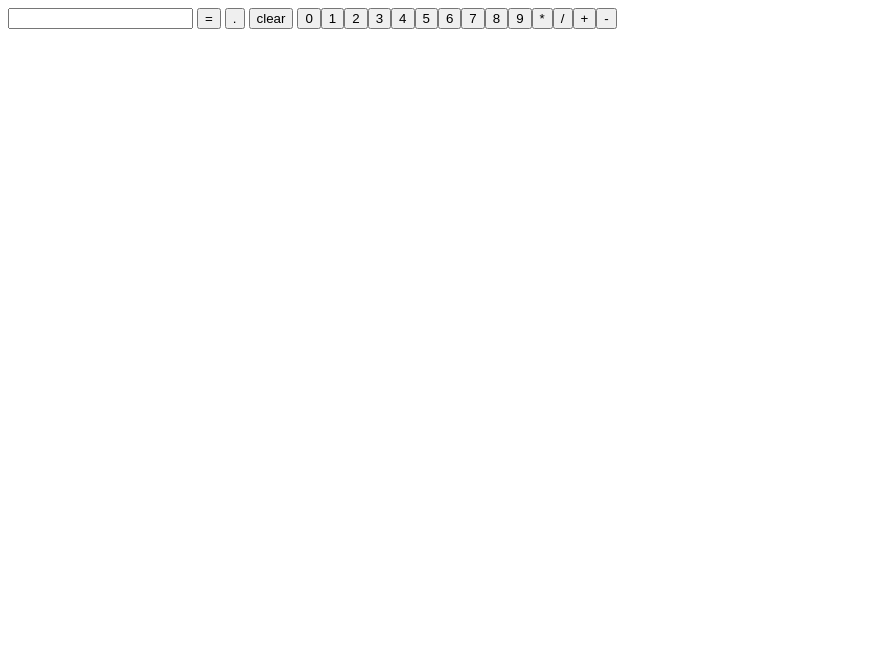
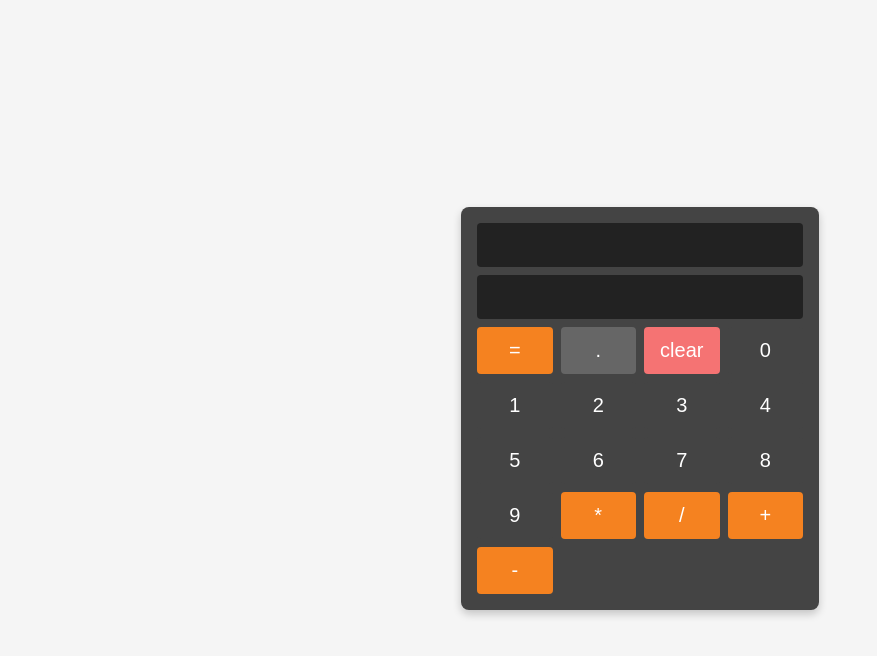
Before and after one commit to anne-alt/calculator, a plain HTML site: page index.html in a window 1280 px wide. Both pictures are taken after a click on the button "clear". Shown: the whole page, without its empty margins (0-877 px from the left). Drawn offline with Linux system fonts and the light colour scheme.

Commit message:
calculator works

```diff
--- a/index.html
+++ b/index.html
@@ -9,23 +9,23 @@
 <body>
     <div id="container">
 
-        <input id="inputs" >
+        <input id="inputs"  readonly>
+        <input id="results" readonly >
 
         <button class="equals">=</button>
-        <button> . </button>
-        <button>clear</button>
+        <button class="point"> . </button>
+        <button class="clear">clear</button>
 
     </div>
 
     <script>
-
-
         document.addEventListener('DOMContentLoaded', () => {
 
-            const inputs = document.getElementById("inputs")
-
-
-            const container = document.getElementById("container")
+            const inputs = document.getElementById("inputs");
+            const results = document.getElementById("results");
+            const container = document.getElementById("container");
+            let expression = '';
+            let isResultCalculated = false;
 
             function add(a, b) {
                 return a+b
@@ -39,8 +39,11 @@
                 return a*b
             }
 
-            function divide(a,b) {
-                return a/b
+            function divide(a, b) {
+                if (b === 0) {
+                    throw new Error("Divide by zero error");
+                }
+                return a / b;
             }
 
 
@@ -61,7 +64,7 @@
                 }
             }
 
-            for (let i=0; i<=9; i++) {
+            for (let i=0; i<10; i++) {
                 const button = document.createElement("button")
                 button.classList.add("numbers")
                 button.textContent = i
@@ -80,48 +83,54 @@
 
             function handleInput(event) {
                 const button = event.target;
-                const inputBar = document.getElementById("inputs");
+                const inputBar = inputs;
 
                 // Handle "=" button separately
-                if (button.textContent === "=") {
-                    const expression = inputBar.value;
-                    const values = expression.split(/[+\-*/]/);
-                    const operator = expression.match(/[+\-*/]/);
-                    if (values.length === 2 && operator) {
-                        const result = operate(operator[0], parseFloat(values[0]), parseFloat(values[1]));
-                        inputBar.value = result;
+                if (button.classList.contains("equals")) {
+                    if (!isResultCalculated) {
+                        expression = inputs.value;
+                        const values = expression.split(/[+\-*/]/);
+                        const operator = expression.match(/[+\-*/]/);
+                        if (values.length === 2 && operator) {
+                            try {
+                                const result = operate(operator[0], parseFloat(values[0]), parseFloat(values[1]));
+                                results.value = `= ${result}`;
+                                inputs.value = result;
+                                expression = result; // Update the expression to the calculated result
+                                isResultCalculated = true;
+                            } catch (error) {
+                                results.value = "= Error";
+                                inputs.value = '';
+                                expression = '';
+                            }
+                        }
                     }
+                } else if (button.classList.contains("clear")) {
+                    inputs.value = '';
+                    results.value = '';
+                    expression = '';
+                    isResultCalculated = false;
                 } else {
-                    inputBar.value += button.textContent;
-                    const expression = inputBar.value;
-
-                    // Evaluate the expression after each button click (except for "=")
-                    const values = expression.split(/[+\-*/]/);
-                    const operator = expression.match(/[+\-*/]/);
-                    if (values.length === 2 && operator) {
-                        const result = operate(operator[0], parseFloat(values[0]), parseFloat(values[1]));
-                        inputBar.value = result;
+                    if (isResultCalculated) {
+                        inputs.value = '';
+                        isResultCalculated = false;
                     }
+                    inputs.value += button.textContent;
+                    expression = inputs.value; // Update the entered expression
                 }
-
-                console.log("you clicked me");
             }
 
-            const equals = document.getElementsByClassName("equals")
+            const equals = document.getElementsByClassName("equals")[0]
 
             equals.addEventListener('click', handleInput)
 
-            // function calculateResult() {
-            //     const inputBar = document.getElementById("inputs");
-            //     const expression = inputBar.value;
-            //     const values = expression.split(/[+\-*/]/);
-            //     const operator = expression.match(/[+\-*/]/);
-            //     if (values.length === 2 && operator) {
-            //         const result = operate(operator[0], parseFloat(values[0]), parseFloat(values[1]));
-            //         inputBar.value = result;
-            //     }
-            // }
+            const clear = document.getElementsByClassName("clear")[0]
 
+            clear.addEventListener('click', handleInput)
+
+            const point = document.getElementsByClassName("point")[0]
+
+            point.addEventListener('click', handleInput)
 
         });
 
--- a/styles.css
+++ b/styles.css
@@ -0,0 +1,54 @@
+body {
+    display: flex;
+    justify-content: center;
+    align-items: center;
+    height: 100vh;
+    background-color: #f5f5f5;
+}
+
+#container {
+    display: grid;
+    grid-template-columns: repeat(4, 1fr);
+    grid-gap: 8px;
+    padding: 16px;
+    background-color: #444;
+    border-radius: 8px;
+    box-shadow: 0 4px 8px rgba(0, 0, 0, 0.2);
+}
+
+input {
+    grid-column: span 4;
+    font-size: 24px;
+    text-align: right;
+    padding: 8px;
+    border: none;
+    background-color: #222;
+    color: #fff;
+    border-radius: 4px;
+}
+
+button {
+    font-size: 20px;
+    padding: 12px;
+    border: none;
+    background-color: #666;
+    color: #fff;
+    border-radius: 4px;
+    cursor: pointer;
+}
+
+.operators, .equals {
+    background-color: #f58220;
+}
+
+.clear {
+    background-color: #f57373;
+}
+
+.numbers {
+    background-color: #444;
+}
+
+.point {
+    background-color: #666;
+}
```
